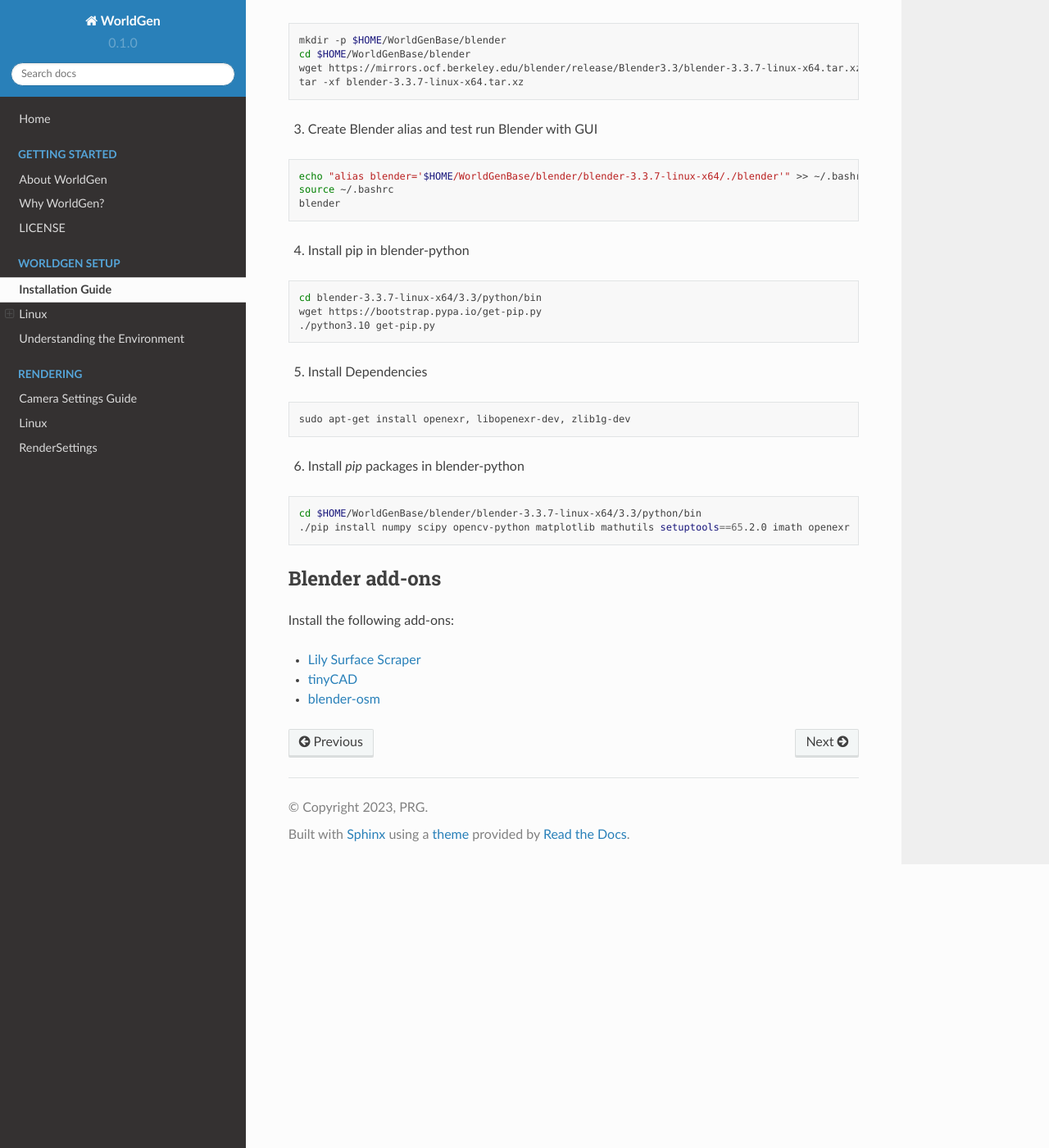
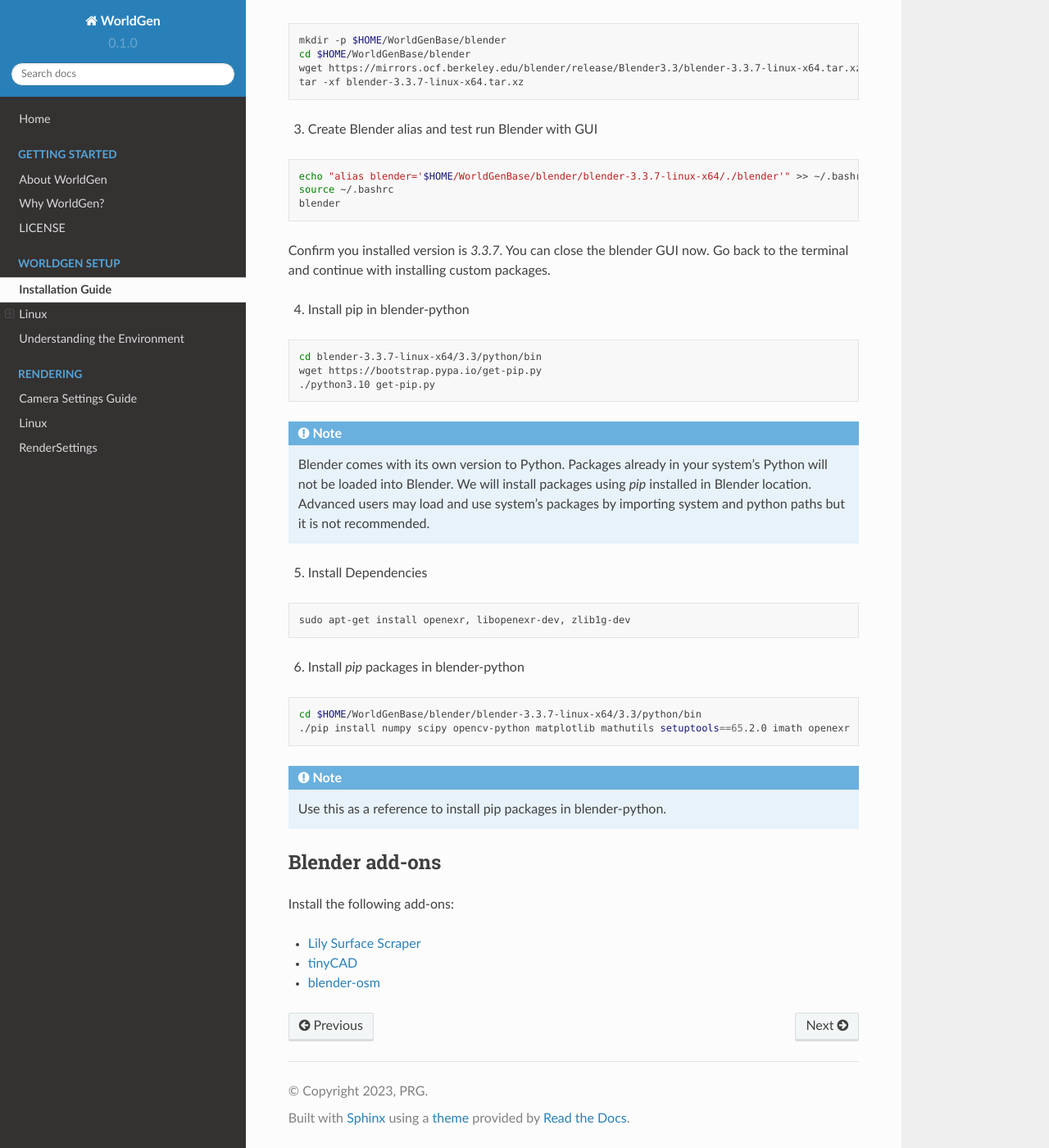
Before and after one commit to prgumd/WorldGen, a Sphinx documentation site: the page built from docs/source/Installation.rst, in a window 1280 px wide and 1400 px high, scrolled down 516 px. Shown: the whole window at 82% size. Built offline with Sphinx 7.4.7 and the Read the Docs theme 2.0.0, drawn with Linux system fonts in a browser that asks for light colours; pages that are not in the unit, such as notebooks, are missing from menus.

Commit message:
Update Installation.rst

```diff
--- a/docs/source/Installation.rst
+++ b/docs/source/Installation.rst
@@ -36,6 +36,8 @@
     source ~/.bashrc
     blender
 
+Confirm you installed version is `3.3.7`. You can close the blender GUI now. Go back to the terminal and continue with installing custom packages.
+
 4. Install pip in blender-python
 
 .. code-block:: bash
@@ -43,6 +45,9 @@
     cd blender-3.3.7-linux-x64/3.3/python/bin
     wget https://bootstrap.pypa.io/get-pip.py
     ./python3.10 get-pip.py
+
+.. note::
+   Blender comes with its own version to Python. Packages already in your system's Python will not be loaded into Blender. We will install packages using `pip` installed in Blender location. Advanced users may load and use system's packages by importing system and python paths but it is not recommended.
 
 5. Install Dependencies
 
@@ -57,8 +62,9 @@
     cd $HOME/WorldGenBase/blender/blender-3.3.7-linux-x64/3.3/python/bin
     ./pip install numpy scipy opencv-python matplotlib mathutils setuptools==65.2.0 imath openexr
 
+.. note::
+   Use this as a reference to install pip packages in blender-python.
 
-.. note::
 
 
 
```
